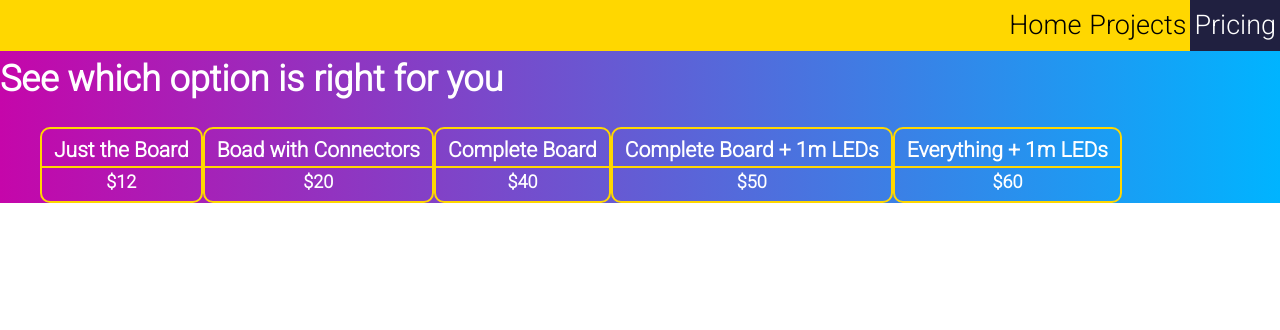
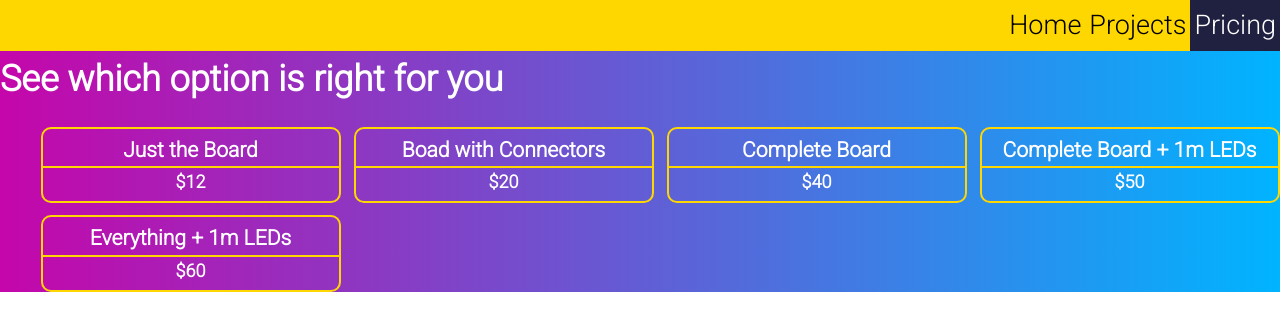
Before and after one commit to chasefarmer2808/neonode-store, a Next.js app: page /pricing in a window 1280 px wide. Shown: the top 330 px of the page. Built offline with nearby package versions, Linux system fonts and the light colour scheme.

Commit message:
pricing grid

```diff
--- a/components/PriceOption.module.css
+++ b/components/PriceOption.module.css
@@ -1,5 +1,5 @@
 .mainContainer {
-    display: inline-block;
+    min-width: 300px;
     border: 2px solid var(--bg-color-secondary);
     border-radius: 10px;
     padding: 4px 0;
--- /dev/null
+++ b/components/pricing.module.css
@@ -0,0 +1,10 @@
+.priceOptionList {
+    display: grid;
+    align-items: center;
+    justify-items: center;
+    grid-template-columns: repeat(auto-fit, minmax(300px, 1fr));
+    gap: 12px;
+}
+
+.priceOptionItem {
+}
--- a/pages/pricing.tsx
+++ b/pages/pricing.tsx
@@ -1,6 +1,7 @@
 import React from "react";
 import { NavBar } from "../components/NavBar";
 import { PriceOption } from "../components/PriceOption";
+import styles from "../components/pricing.module.css";
 
 export default function Pricing() {
     return (
@@ -8,12 +9,20 @@ export default function Pricing() {
             <NavBar />
             <main>
                 <h1>See which option is right for you</h1>
-                <ul>
-                    <li>
+                <ul className={styles.priceOptionList}>
+                    <li className={styles.priceOptionItem}>
                         <PriceOption title="Just the Board" price={12}/>
+                    </li>
+                    <li className={styles.priceOptionItem}>
                         <PriceOption title="Boad with Connectors" price={20} />
+                    </li>
+                    <li className={styles.priceOptionItem}>
                         <PriceOption title="Complete Board" price={40} />
+                    </li>
+                    <li className={styles.priceOptionItem}>
                         <PriceOption title="Complete Board + 1m LEDs" price={50}/>
+                    </li>
+                    <li className={styles.priceOptionItem}>
                         <PriceOption title="Everything + 1m LEDs" price={60} />
                     </li>
                 </ul>
```
